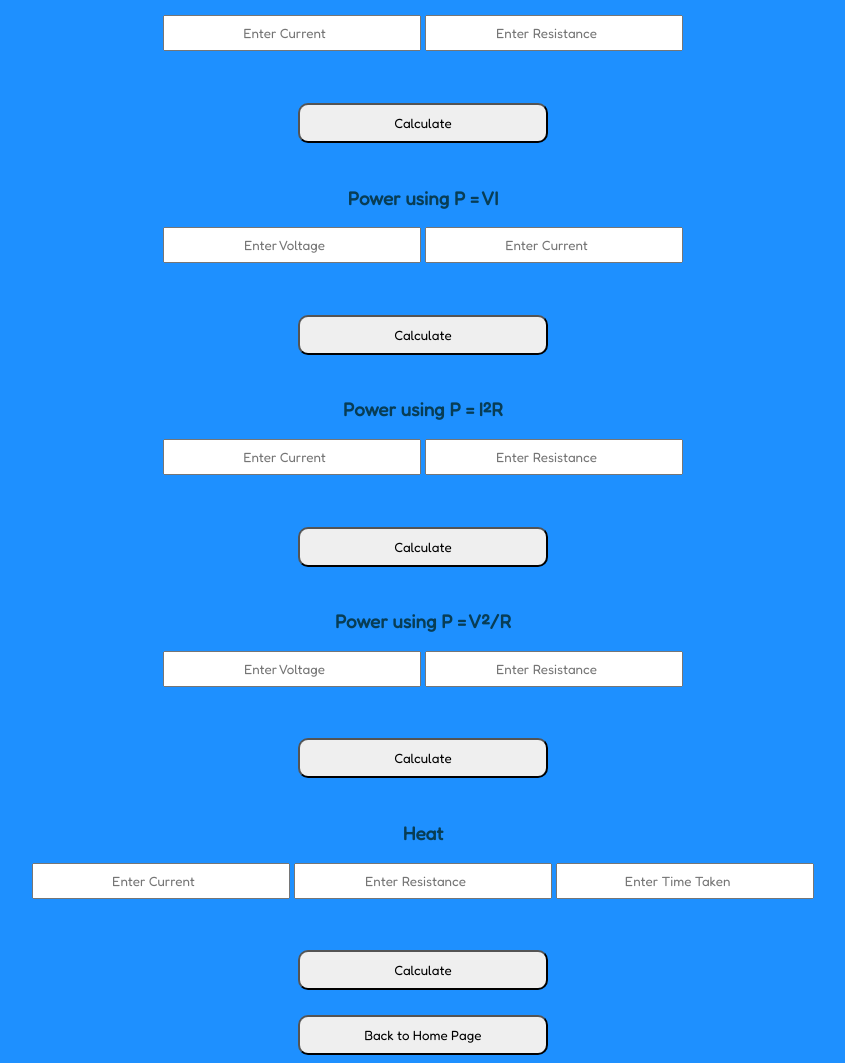
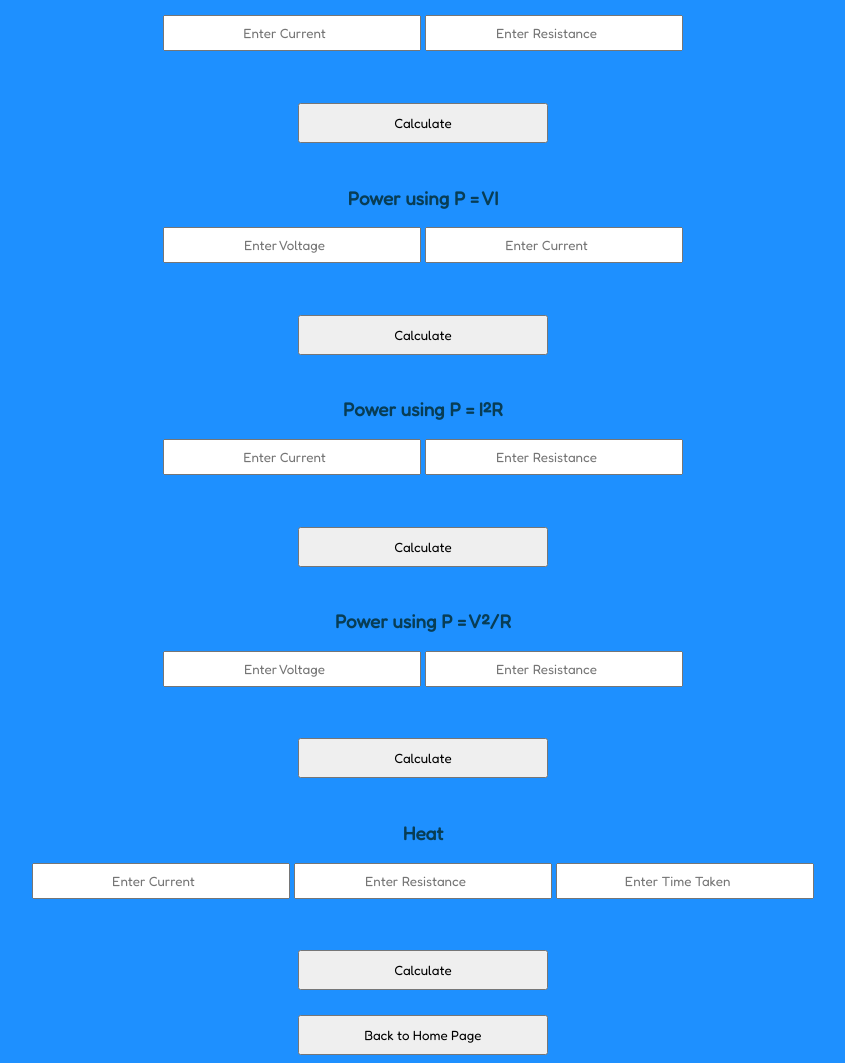
Before and after one commit to ItzAshu397/Physics-Calculator, a plain HTML site: page pages/electricity.html in a window 1280 px wide. Shown: the part 581-1644 px from the top of the page, without its empty margins (217-1062 px from the left). Drawn offline with Linux system fonts and the light colour scheme.

Commit message:
Removed border-radius from Electricity section

```diff
--- a/styles/electricity.css
+++ b/styles/electricity.css
@@ -43,7 +43,6 @@ button.currentbutton {
   font-family: "Fredoka", sans-serif;
   height: 40px;
   width: 250px;
-  border-radius: 10px;
 }
 
 div.resultdiv1 {
@@ -86,7 +85,6 @@ button.potentialbutton {
   font-family: "Fredoka", sans-serif;
   height: 40px;
   width: 250px;
-  border-radius: 10px;
 }
 
 div.resultdiv2 {
@@ -129,7 +127,6 @@ button.voltagebutton {
   font-family: "Fredoka", sans-serif;
   height: 40px;
   width: 250px;
-  border-radius: 10px;
 }
 
 div.resultdiv3 {
@@ -172,7 +169,6 @@ button.powerbutton {
   font-family: "Fredoka", sans-serif;
   height: 40px;
   width: 250px;
-  border-radius: 10px;
 }
 
 div.resultdiv4 {
@@ -215,7 +211,6 @@ button.powerbutton2 {
   font-family: "Fredoka", sans-serif;
   height: 40px;
   width: 250px;
-  border-radius: 10px;
 }
 
 div.resultdiv5 {
@@ -258,7 +253,6 @@ button.powerbutton3 {
   font-family: "Fredoka", sans-serif;
   height: 40px;
   width: 250px;
-  border-radius: 10px;
 }
 
 div.resultdiv6 {
@@ -308,7 +302,6 @@ button.heatbutton {
   font-family: "Fredoka", sans-serif;
   height: 40px;
   width: 250px;
-  border-radius: 10px;
 }
 
 div.resultdiv7 {
@@ -327,5 +320,4 @@ button.backbutton {
   font-family: "Fredoka", sans-serif;
   height: 40px;
   width: 250px;
-  border-radius: 10px;
 }
--- /dev/null
+++ b/styles/resistance.css
@@ -0,0 +1,27 @@
+body {
+  font-family: "Fredoka", sans-serif;
+  color: #083d55;
+  background-color: #1e90ff;
+}
+
+h1.title {
+  padding-top: 25px;
+  text-align: center;
+}
+
+h1.msg {
+  padding-top: 25px;
+  text-align: center;
+}
+
+div.backbutton {
+  padding-top: 25px;
+  text-align: center;
+}
+
+button.backbutton {
+  text-align: center;
+  font-family: "Fredoka", sans-serif;
+  height: 40px;
+  width: 250px;
+}
```
